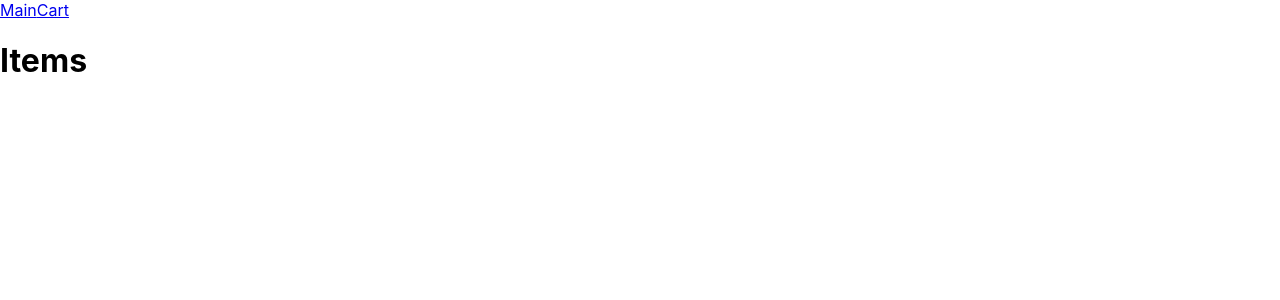
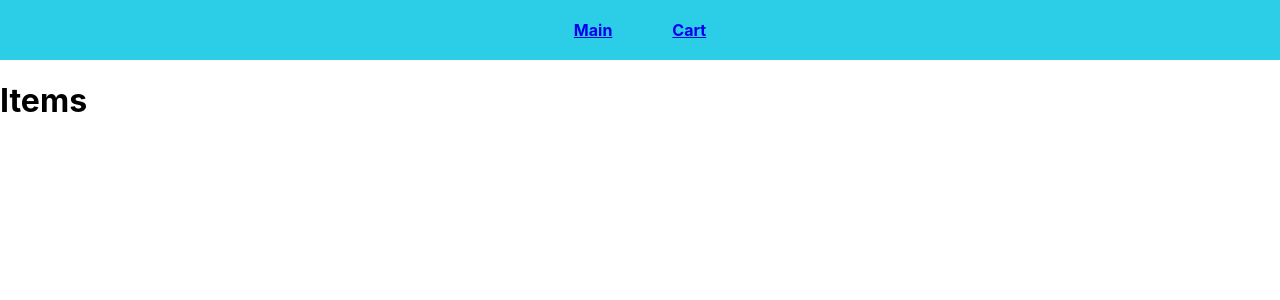
Before and after one commit to makas007/shop, a React (Create React App) app in the folder react-shop/: page /cart in a window 1280 px wide. Shown: the top 300 px of the page. Built offline with nearby package versions, Linux system fonts and the light colour scheme.

Commit message:
delete item Cart (finished)

```diff
--- a/react-shop/src/App.js
+++ b/react-shop/src/App.js
@@ -1,4 +1,4 @@
-import {Route, Link, Switch, NavLink, BrowserRouter as Router,} from "react-router-dom";
+import {Route, Switch, BrowserRouter as Router,} from "react-router-dom";
 import './App.css';
 import Main from './components/Main';
 import Cart from './components/Cart';
--- a/react-shop/src/components/Cart.jsx
+++ b/react-shop/src/components/Cart.jsx
@@ -8,19 +8,19 @@ import { useDispatch } from "react-redux";
 function Cart() {
   const itemsCart = useSelector(state => state.allData.itemsCart)
   const dispatch = useDispatch()
-  console.log(itemsCart);
+  console.log(itemsCart, 'itemCart');
 
 
 
    return (
     <div>
       <h1>Items</h1>
-      {itemsCart.map((item => (
-        <div className="cart-items">
+      {itemsCart.map(((item, index) => (
+        <div className="cart-items" key={item.id}>
           <div>{item.name}</div>
             <div className="wrap-image">
               <img src={item.image} alt="" />
-              <Button name="Del" knock={() => dispatch(delItemCart(item)) }/>
+              <Button name="Del" knock={() => dispatch(delItemCart(index)) }/>
             </div>
         </div>
       )))}
--- a/react-shop/src/components/Header.jsx
+++ b/react-shop/src/components/Header.jsx
@@ -1,7 +1,6 @@
 import React from 'react'
-import {Route, Link, Switch, NavLink, BrowserRouter as Router,} from "react-router-dom";
-import Cart from './Cart';
-import Main from './Main';
+import { Link} from "react-router-dom";
+
 
 
 
--- a/react-shop/src/components/Main.jsx
+++ b/react-shop/src/components/Main.jsx
@@ -2,17 +2,8 @@ import React, {useEffect } from 'react'
 import { useDispatch, useSelector } from 'react-redux'
 import {fetchData} from '../store/allData.js'
 import Button from './Button.jsx';
-import Header from './Header.jsx';
 import { setToCartReducer } from '../store/allData.js';
-import {Route, Link, Switch, BrowserRouter as Router,} from "react-router-dom";
-import Cart from './Cart';
 
-
-
-const siteData = {
-  headerItems: ['Main', 'Categories', 'Products', 'Cart'],
-
-}
 
 function Main() {
   const data = useSelector(state => state.allData.names)
@@ -20,8 +11,6 @@ function Main() {
 
 
   useEffect(() => {
-    console.log('USEEFFECT');
-    console.log(dispatch);
     dispatch(fetchData())
   },[dispatch])
 
@@ -37,7 +26,7 @@ function Main() {
     <div>
       <ul>
         {data.map((item) => (
-          <div className="card-items">
+          <div className="card-items" key={item.id}>
             <div>{item.name}</div>
             <div className="wrap-image">
               <img src={item.image} alt="" />
--- a/react-shop/src/components/style.css
+++ b/react-shop/src/components/style.css
@@ -13,9 +13,12 @@ ul {
   width: 15%;
   margin: 20px 6%;
   border: solid 1px black;
+  display: flex;
+  flex-direction: column;
+  align-items: center;
 }
 
-ul.header-list {
+.header {
   display: flex;
   height: 60px;
   justify-content: center;
@@ -23,9 +26,13 @@ ul.header-list {
   background: #2bcde7;
 }
 
-.header-item {
+.header a {
   margin: 0px 30px;
   font-weight: bold;
+}
+.header nav {
+  align-items: center;
+  display: flex;
 }
 
 img.header-img {
--- a/react-shop/src/store/allData.js
+++ b/react-shop/src/store/allData.js
@@ -6,7 +6,6 @@ export const fetchData = createAsyncThunk(
   async function() {
     return await axios.get('https://retoolapi.dev/z4s4bl/data')
       .then((response) => {
-        console.log(response.data, 'AXIOS')
         return response.data
       })
   }
@@ -20,20 +19,16 @@ const allData = createSlice({
   },
   reducers: {
     setToCartReducer(state, action){
-      console.log(action.payload, "cart item");
       state.itemsCart.push(action.payload);
       console.log(state.itemsCart);
     },
     delItemCart(state, action) {
-      console.log('del func');
-      state.itemsCart.splice(action, 1)
-      console.log(this.itemsCart);
+      state.itemsCart.splice( action.payload, 1)
     }
   },
   extraReducers: {
     [fetchData.fulfilled]: (state, action) => {
       console.log('resolved');
-      console.log(state);
       state.names = action.payload
     }
   }
```
